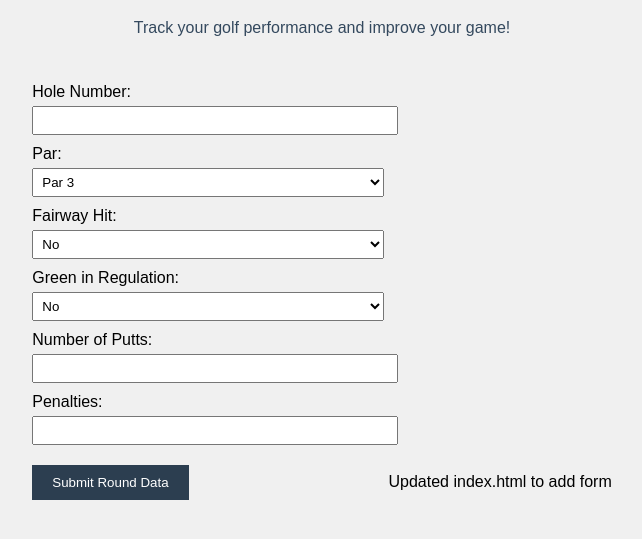
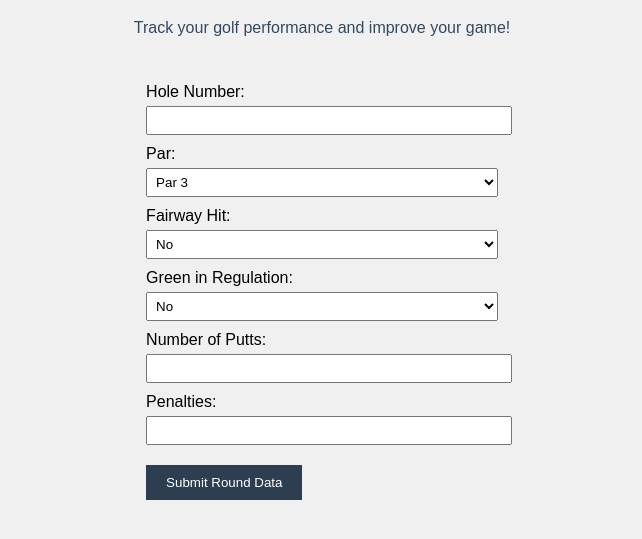
Before and after one commit to Patu-code/Golf-stat-Cobram, a plain HTML site: page index.html in a window 1280 px wide. Shown: the part 119-658 px from the top of the page, without its empty margins (318-960 px from the left). Drawn offline with Linux system fonts and the light colour scheme.

Commit message:
Update index.html

```diff
--- a/index.html
+++ b/index.html
@@ -77,4 +77,3 @@
     </form>
 </body>
 </html>
-Updated index.html to add form
```
